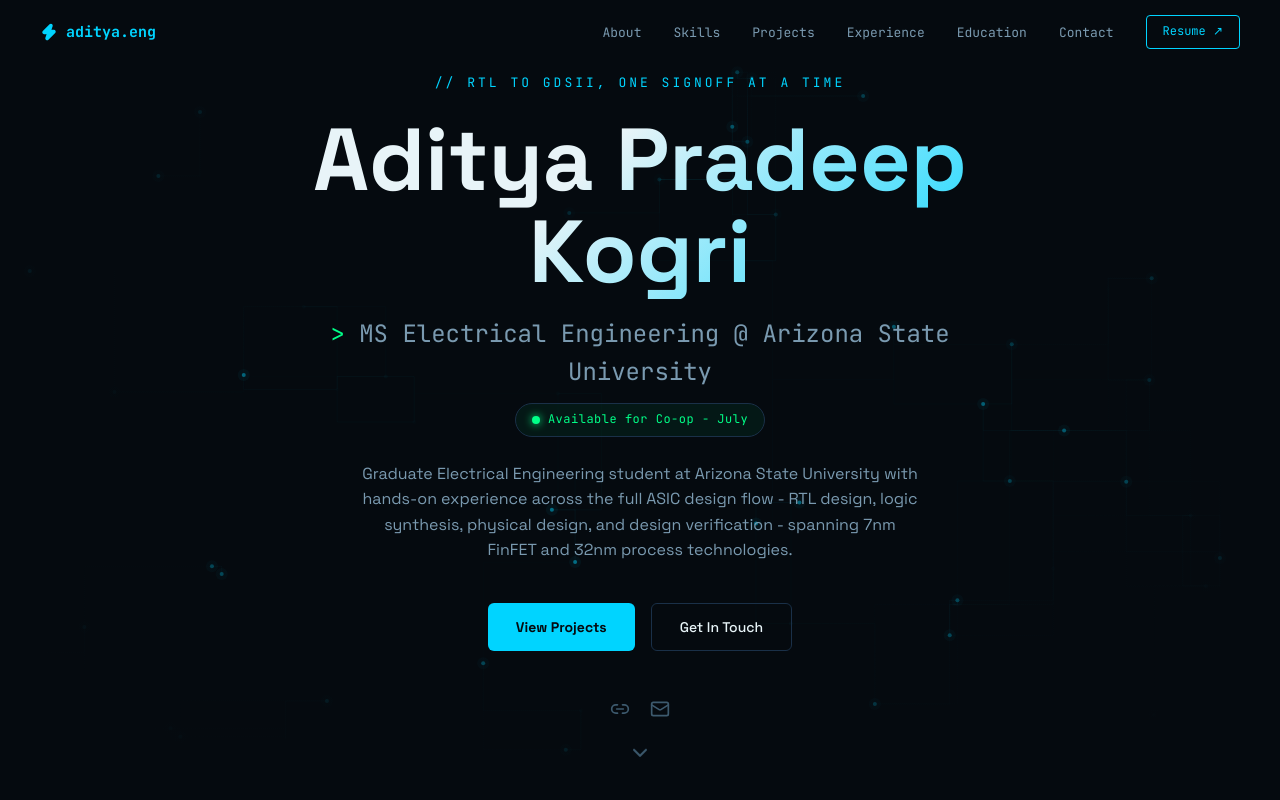
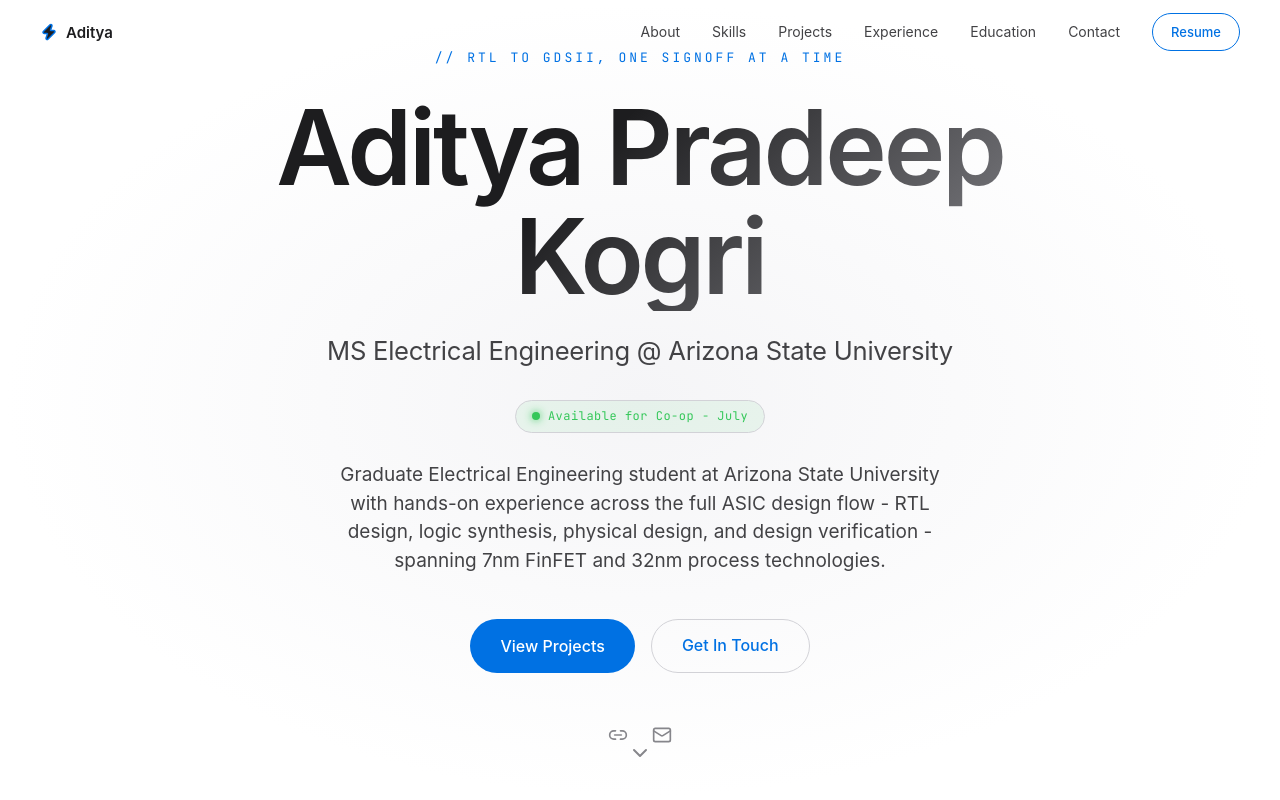
Before and after one commit to adityapkogri336/Portfolio, a React app: page / in a window 1280 px wide. Shown: the top 800 px of the page. Built offline with nearby package versions, Linux system fonts and the light colour scheme; the HTML template or start-up script is replaced by a standard one.

Commit message:
changed the theme and the styling and the fonts style(monochrome)

```diff
--- a/src/components/About.tsx
+++ b/src/components/About.tsx
@@ -5,13 +5,13 @@ export default function About() {
   const grad = education[0];
 
   return (
-    <section id="about" style={{ padding: "100px 2rem", maxWidth: 1100, margin: "0 auto" }}>
+    <section id="about" style={{ padding: "140px 2rem", maxWidth: 1100, margin: "0 auto" }}>
       {/* Section header */}
       <div style={{ marginBottom: 60 }}>
         <p style={{ fontFamily: "var(--font-mono)", fontSize: 12, color: "var(--accent-cyan)", letterSpacing: 3, textTransform: "uppercase", marginBottom: 8 }}>
           01. about
         </p>
-        <h2 style={{ fontSize: "clamp(1.8rem, 4vw, 2.5rem)", fontWeight: 700, color: "var(--text-primary)" }}>
+        <h2 style={{ fontSize: "clamp(2.2rem, 5vw, 3.2rem)", fontWeight: 600, letterSpacing: "-0.02em", color: "var(--text-primary)" }}>
           Who I Am
         </h2>
         <div style={{ width: 48, height: 3, background: "var(--accent-cyan)", marginTop: 12, borderRadius: 2 }} />
--- a/src/components/Education.tsx
+++ b/src/components/Education.tsx
@@ -3,12 +3,12 @@ import { FileText, Award } from "lucide-react";
 
 export default function Education() {
   return (
-    <section id="education" style={{ padding: "100px 2rem", maxWidth: 1100, margin: "0 auto" }}>
+    <section id="education" style={{ padding: "140px 2rem", maxWidth: 1100, margin: "0 auto" }}>
       <div style={{ marginBottom: 60 }}>
         <p style={{ fontFamily: "var(--font-mono)", fontSize: 12, color: "var(--accent-cyan)", letterSpacing: 3, textTransform: "uppercase", marginBottom: 8 }}>
           05. education
         </p>
-        <h2 style={{ fontSize: "clamp(1.8rem, 4vw, 2.5rem)", fontWeight: 700 }}>
+        <h2 style={{ fontSize: "clamp(2.2rem, 5vw, 3.2rem)", fontWeight: 600, letterSpacing: "-0.02em" }}>
           Education
         </h2>
         <div style={{ width: 48, height: 3, background: "var(--accent-cyan)", marginTop: 12, borderRadius: 2 }} />
@@ -70,8 +70,8 @@ export default function Education() {
                   {edu.coursework.map((c) => (
                     <span key={c} style={{
                       padding: "3px 10px",
-                      background: "rgba(0,212,255,0.06)",
-                      border: "1px solid rgba(0,212,255,0.15)",
+                      background: "rgba(0,0,0,0.035)",
+                      border: "1px solid rgba(0,0,0,0.12)",
                       borderRadius: 4,
                       fontFamily: "var(--font-mono)", fontSize: 11,
                       color: "var(--text-muted)",
--- a/src/components/Experience.tsx
+++ b/src/components/Experience.tsx
@@ -4,7 +4,7 @@ import { Briefcase, FlaskConical } from "lucide-react";
 export default function Experience() {
   return (
     <section id="experience" style={{
-      padding: "100px 2rem",
+      padding: "140px 2rem",
       background: "var(--bg-secondary)",
       borderTop: "1px solid var(--border)",
       borderBottom: "1px solid var(--border)",
@@ -14,7 +14,7 @@ export default function Experience() {
           <p style={{ fontFamily: "var(--font-mono)", fontSize: 12, color: "var(--accent-cyan)", letterSpacing: 3, textTransform: "uppercase", marginBottom: 8 }}>
             04. experience
           </p>
-          <h2 style={{ fontSize: "clamp(1.8rem, 4vw, 2.5rem)", fontWeight: 700 }}>
+          <h2 style={{ fontSize: "clamp(2.2rem, 5vw, 3.2rem)", fontWeight: 600, letterSpacing: "-0.02em" }}>
             Where I've Worked
           </h2>
           <div style={{ width: 48, height: 3, background: "var(--accent-cyan)", marginTop: 12, borderRadius: 2 }} />
--- a/src/components/Hero.tsx
+++ b/src/components/Hero.tsx
@@ -1,90 +1,5 @@
-import { useEffect, useRef } from "react";
 import { Link2, Mail, ChevronDown } from "lucide-react";
 import { personalInfo } from "../data/portfolio";
-
-function CircuitCanvas() {
-  const canvasRef = useRef<HTMLCanvasElement>(null);
-
-  useEffect(() => {
-    const canvas = canvasRef.current;
-    if (!canvas) return;
-    const ctx = canvas.getContext("2d");
-    if (!ctx) return;
-
-    const resize = () => {
-      canvas.width = window.innerWidth;
-      canvas.height = window.innerHeight;
-    };
-    resize();
-    window.addEventListener("resize", resize);
-
-    const nodes: { x: number; y: number; vx: number; vy: number; pulse: number }[] = [];
-    const COUNT = 60;
-    for (let i = 0; i < COUNT; i++) {
-      nodes.push({
-        x: Math.random() * canvas.width,
-        y: Math.random() * canvas.height,
-        vx: (Math.random() - 0.5) * 0.3,
-        vy: (Math.random() - 0.5) * 0.3,
-        pulse: Math.random() * Math.PI * 2,
-      });
-    }
-
-    let frame = 0;
-    let raf: number;
-    const draw = () => {
-      ctx.clearRect(0, 0, canvas.width, canvas.height);
-      frame++;
-
-      nodes.forEach((n) => {
-        n.x += n.vx;
-        n.y += n.vy;
-        n.pulse += 0.02;
-        if (n.x < 0 || n.x > canvas.width) n.vx *= -1;
-        if (n.y < 0 || n.y > canvas.height) n.vy *= -1;
-      });
-
-      for (let i = 0; i < nodes.length; i++) {
-        for (let j = i + 1; j < nodes.length; j++) {
-          const dx = nodes[i].x - nodes[j].x;
-          const dy = nodes[i].y - nodes[j].y;
-          const dist = Math.sqrt(dx * dx + dy * dy);
-          if (dist < 180) {
-            const alpha = (1 - dist / 180) * 0.15;
-            ctx.beginPath();
-            ctx.strokeStyle = `rgba(0, 212, 255, ${alpha})`;
-            ctx.lineWidth = 0.5;
-            ctx.moveTo(nodes[i].x, nodes[i].y);
-            // Draw right-angle circuit path
-            ctx.lineTo(nodes[i].x, nodes[j].y);
-            ctx.lineTo(nodes[j].x, nodes[j].y);
-            ctx.stroke();
-          }
-        }
-      }
-
-      nodes.forEach((n) => {
-        const glow = 0.4 + 0.4 * Math.sin(n.pulse);
-        ctx.beginPath();
-        ctx.arc(n.x, n.y, 2, 0, Math.PI * 2);
-        ctx.fillStyle = `rgba(0, 212, 255, ${glow})`;
-        ctx.fill();
-
-        ctx.beginPath();
-        ctx.arc(n.x, n.y, 6, 0, Math.PI * 2);
-        ctx.fillStyle = `rgba(0, 212, 255, ${glow * 0.1})`;
-        ctx.fill();
-      });
-
-      raf = requestAnimationFrame(draw);
-    };
-
-    draw();
-    return () => { cancelAnimationFrame(raf); window.removeEventListener("resize", resize); };
-  }, []);
-
-  return <canvas ref={canvasRef} style={{ position: "absolute", inset: 0, opacity: 0.6 }} />;
-}
 
 export default function Hero() {
   const scrollDown = () => {
@@ -96,52 +11,44 @@ export default function Hero() {
       position: "relative", minHeight: "100vh",
       display: "flex", alignItems: "center", justifyContent: "center",
       overflow: "hidden",
+      background: "radial-gradient(ellipse at center, var(--bg-secondary) 0%, var(--bg-primary) 70%)",
     }}>
-      <CircuitCanvas />
-
-      {/* Gradient overlay */}
-      <div style={{
-        position: "absolute", inset: 0,
-        background: "radial-gradient(ellipse at center, transparent 40%, var(--bg-primary) 80%)",
-      }} />
-
       {/* Content */}
       <div style={{
         position: "relative", zIndex: 1, textAlign: "center",
-        padding: "2rem", maxWidth: 800,
+        padding: "2rem", maxWidth: 820,
       }}>
         <p style={{
           fontFamily: "var(--font-mono)", fontSize: 13,
-          color: "var(--accent-cyan)", marginBottom: 20,
+          color: "var(--accent-cyan)", marginBottom: 24,
           letterSpacing: 3, textTransform: "uppercase",
         }}>
           {personalInfo.tagline}
         </p>
 
         <h1 style={{
-          fontSize: "clamp(2.8rem, 8vw, 5.5rem)", fontWeight: 700,
-          lineHeight: 1.05, marginBottom: 16,
-          background: "linear-gradient(135deg, #e8f4f8 40%, var(--accent-cyan))",
+          fontSize: "clamp(3rem, 9vw, 6.5rem)", fontWeight: 600,
+          lineHeight: 1.05, marginBottom: 20, letterSpacing: "-0.03em",
+          background: "linear-gradient(135deg, #1d1d1f 40%, #86868b)",
           WebkitBackgroundClip: "text", WebkitTextFillColor: "transparent",
         }}>
           {personalInfo.name}
         </h1>
 
         <h2 style={{
-          fontSize: "clamp(1.1rem, 3vw, 1.5rem)", fontWeight: 400,
-          color: "var(--text-secondary)", marginBottom: 12,
-          fontFamily: "var(--font-mono)",
+          fontSize: "clamp(1.2rem, 3vw, 1.6rem)", fontWeight: 400,
+          color: "var(--text-secondary)", marginBottom: 28,
+          letterSpacing: "-0.01em",
         }}>
-          <span style={{ color: "var(--accent-green)" }}>&gt; </span>
           {personalInfo.title} @ {personalInfo.university}
         </h2>
 
         <div style={{
           display: "inline-flex", alignItems: "center", gap: 8,
-          padding: "6px 16px", marginBottom: 24,
+          padding: "6px 16px", marginBottom: 28,
           border: "1px solid var(--border)",
-          borderRadius: 20,
-          background: "rgba(0,255,136,0.06)",
+          borderRadius: 980,
+          background: "rgba(52,199,89,0.08)",
         }}>
           <span style={{
             width: 8, height: 8, borderRadius: "50%",
@@ -157,44 +64,45 @@ export default function Hero() {
         </div>
 
         <p style={{
-          fontSize: 16, color: "var(--text-secondary)",
-          marginBottom: 40, maxWidth: 560, margin: "0 auto 40px",
+          fontSize: 19, color: "var(--text-secondary)",
+          marginBottom: 44, maxWidth: 600, margin: "0 auto 44px",
+          lineHeight: 1.5,
         }}>
           {personalInfo.bio}
         </p>
 
         {/* CTAs */}
-        <div style={{ display: "flex", gap: 16, justifyContent: "center", flexWrap: "wrap", marginBottom: 48 }}>
+        <div style={{ display: "flex", gap: 16, justifyContent: "center", flexWrap: "wrap", marginBottom: 52 }}>
           <button onClick={() => document.querySelector("#projects")?.scrollIntoView({ behavior: "smooth" })}
             style={{
-              padding: "12px 28px",
-              background: "var(--accent-cyan)", color: "var(--bg-primary)",
-              border: "none", borderRadius: 6, fontWeight: 700,
-              fontFamily: "var(--font-display)", fontSize: 14,
+              padding: "13px 30px",
+              background: "var(--accent-cyan)", color: "#ffffff",
+              border: "none", borderRadius: 980, fontWeight: 500,
+              fontFamily: "var(--font-display)", fontSize: 16,
               cursor: "pointer", transition: "all 0.2s",
             }}
-            onMouseEnter={e => (e.currentTarget.style.transform = "translateY(-2px)")}
-            onMouseLeave={e => (e.currentTarget.style.transform = "translateY(0)")}
+            onMouseEnter={e => (e.currentTarget.style.opacity = "0.85")}
+            onMouseLeave={e => (e.currentTarget.style.opacity = "1")}
           >
             View Projects
           </button>
           <a href={`mailto:${personalInfo.email}`}
             style={{
-              padding: "12px 28px",
-              background: "transparent", color: "var(--text-primary)",
-              border: "1px solid var(--border)", borderRadius: 6,
-              fontFamily: "var(--font-display)", fontSize: 14, fontWeight: 500,
+              padding: "13px 30px",
+              background: "transparent", color: "var(--accent-cyan)",
+              border: "1px solid var(--border)", borderRadius: 980,
+              fontFamily: "var(--font-display)", fontSize: 16, fontWeight: 500,
               cursor: "pointer", transition: "all 0.2s", display: "inline-block",
             }}
-            onMouseEnter={e => { (e.currentTarget as HTMLElement).style.borderColor = "var(--accent-cyan)"; (e.currentTarget as HTMLElement).style.color = "var(--accent-cyan)"; }}
-            onMouseLeave={e => { (e.currentTarget as HTMLElement).style.borderColor = "var(--border)"; (e.currentTarget as HTMLElement).style.color = "var(--text-primary)"; }}
+            onMouseEnter={e => { (e.currentTarget as HTMLElement).style.borderColor = "var(--accent-cyan)"; }}
+            onMouseLeave={e => { (e.currentTarget as HTMLElement).style.borderColor = "var(--border)"; }}
           >
             Get In Touch
           </a>
         </div>
 
         {/* Social links */}
-        <div style={{ display: "flex", gap: 20, justifyContent: "center" }}>
+        <div style={{ display: "flex", gap: 24, justifyContent: "center" }}>
           {[
             { icon: <Link2 size={20} />, href: personalInfo.linkedin, label: "LinkedIn" },
             { icon: <Mail size={20} />, href: `mailto:${personalInfo.email}`, label: "Email" },
--- a/src/components/Navbar.tsx
+++ b/src/components/Navbar.tsx
@@ -31,7 +31,7 @@ export default function Navbar() {
   return (
     <nav style={{
       position: "fixed", top: 0, left: 0, right: 0, zIndex: 100,
-      background: scrolled ? "rgba(5,10,15,0.95)" : "transparent",
+      background: scrolled ? "rgba(255,255,255,0.85)" : "transparent",
       borderBottom: scrolled ? "1px solid var(--border)" : "none",
       backdropFilter: scrolled ? "blur(12px)" : "none",
       transition: "all 0.3s ease",
@@ -46,11 +46,11 @@ export default function Navbar() {
         <button onClick={() => handleNav("#hero")} style={{
           background: "none", border: "none", cursor: "pointer",
           display: "flex", alignItems: "center", gap: 8,
-          fontFamily: "var(--font-mono)", fontSize: 15, fontWeight: 700,
-          color: "var(--accent-cyan)",
+          fontFamily: "var(--font-display)", fontSize: 15, fontWeight: 600,
+          color: "var(--text-primary)",
         }}>
-          <Zap size={18} fill="currentColor" />
-          {personalInfo.name.split(" ")[0].toLowerCase()}.eng
+          <Zap size={18} fill="currentColor" color="var(--accent-cyan)" />
+          {personalInfo.name.split(" ")[0]}
         </button>
 
         {/* Desktop Links */}
@@ -58,7 +58,7 @@ export default function Navbar() {
           {navLinks.map((l) => (
             <button key={l.href} onClick={() => handleNav(l.href)} style={{
               background: "none", border: "none", cursor: "pointer",
-              fontFamily: "var(--font-mono)", fontSize: 13,
+              fontFamily: "var(--font-display)", fontSize: 14,
               color: active === l.href ? "var(--accent-cyan)" : "var(--text-secondary)",
               transition: "color 0.2s",
             }}
@@ -69,17 +69,17 @@ export default function Navbar() {
             </button>
           ))}
           <a href={personalInfo.resumeUrl} target="_blank" rel="noopener noreferrer" style={{
-            padding: "6px 16px",
+            padding: "8px 18px",
             border: "1px solid var(--accent-cyan)",
             color: "var(--accent-cyan)",
-            fontFamily: "var(--font-mono)", fontSize: 12,
-            borderRadius: 4, transition: "all 0.2s",
+            fontFamily: "var(--font-display)", fontSize: 13, fontWeight: 500,
+            borderRadius: 980, transition: "all 0.2s",
             background: "transparent",
           }}
-          onMouseEnter={e => { (e.currentTarget as HTMLElement).style.background = "var(--accent-cyan)"; (e.currentTarget as HTMLElement).style.color = "var(--bg-primary)"; }}
+          onMouseEnter={e => { (e.currentTarget as HTMLElement).style.background = "var(--accent-cyan)"; (e.currentTarget as HTMLElement).style.color = "#ffffff"; }}
           onMouseLeave={e => { (e.currentTarget as HTMLElement).style.background = "transparent"; (e.currentTarget as HTMLElement).style.color = "var(--accent-cyan)"; }}
           >
-            Resume ↗
+            Resume
           </a>
         </div>
 
@@ -103,7 +103,7 @@ export default function Navbar() {
           {navLinks.map((l) => (
             <button key={l.href} onClick={() => handleNav(l.href)} style={{
               background: "none", border: "none", cursor: "pointer", textAlign: "left",
-              fontFamily: "var(--font-mono)", fontSize: 14,
+              fontFamily: "var(--font-display)", fontSize: 15,
               color: "var(--text-secondary)",
             }}>
               {l.label}
--- a/src/components/Projects.tsx
+++ b/src/components/Projects.tsx
@@ -10,12 +10,12 @@ interface ProjectsProps {
 
 export default function Projects({ onSelectProject }: ProjectsProps) {
   return (
-    <section id="projects" style={{ padding: "100px 2rem", maxWidth: 1100, margin: "0 auto" }}>
+    <section id="projects" style={{ padding: "140px 2rem", maxWidth: 1100, margin: "0 auto" }}>
       <div style={{ marginBottom: 48 }}>
         <p style={{ fontFamily: "var(--font-mono)", fontSize: 12, color: "var(--accent-cyan)", letterSpacing: 3, textTransform: "uppercase", marginBottom: 8 }}>
           03. projects
         </p>
-        <h2 style={{ fontSize: "clamp(1.8rem, 4vw, 2.5rem)", fontWeight: 700 }}>
+        <h2 style={{ fontSize: "clamp(2.2rem, 5vw, 3.2rem)", fontWeight: 600, letterSpacing: "-0.02em" }}>
           What I've Built
         </h2>
         <div style={{ width: 48, height: 3, background: "var(--accent-cyan)", marginTop: 12, borderRadius: 2 }} />
@@ -73,8 +73,8 @@ export default function Projects({ onSelectProject }: ProjectsProps) {
               {project.tags.map((tag) => (
                 <span key={tag} style={{
                   padding: "3px 10px",
-                  background: "rgba(0,212,255,0.06)",
-                  border: "1px solid rgba(0,212,255,0.15)",
+                  background: "rgba(0,0,0,0.035)",
+                  border: "1px solid rgba(0,0,0,0.12)",
                   borderRadius: 4,
                   fontFamily: "var(--font-mono)", fontSize: 11,
                   color: "var(--text-muted)",
--- a/src/components/Skills.tsx
+++ b/src/components/Skills.tsx
@@ -2,16 +2,16 @@ import { skills } from "../data/portfolio";
 import { Cpu, Code2, Wrench, Layers } from "lucide-react";
 
 const categories = [
-  { key: "hardware" as const, label: "Hardware & EE", icon: <Cpu size={18} />, color: "#00d4ff" },
-  { key: "software" as const, label: "Software & Programming", icon: <Code2 size={18} />, color: "#00ff88" },
-  { key: "tools" as const, label: "Tools & Platforms", icon: <Wrench size={18} />, color: "#a78bfa" },
-  { key: "domains" as const, label: "Domains", icon: <Layers size={18} />, color: "#fb923c" },
+  { key: "hardware" as const, label: "Hardware & EE", icon: <Cpu size={18} />, color: "#1d1d1f" },
+  { key: "software" as const, label: "Software & Programming", icon: <Code2 size={18} />, color: "#424245" },
+  { key: "tools" as const, label: "Tools & Platforms", icon: <Wrench size={18} />, color: "#6e6e73" },
+  { key: "domains" as const, label: "Domains", icon: <Layers size={18} />, color: "#86868b" },
 ];
 
 export default function Skills() {
   return (
     <section id="skills" style={{
-      padding: "100px 2rem",
+      padding: "140px 2rem",
       background: "var(--bg-secondary)",
       borderTop: "1px solid var(--border)",
       borderBottom: "1px solid var(--border)",
@@ -21,7 +21,7 @@ export default function Skills() {
           <p style={{ fontFamily: "var(--font-mono)", fontSize: 12, color: "var(--accent-cyan)", letterSpacing: 3, textTransform: "uppercase", marginBottom: 8 }}>
             02. skills
           </p>
-          <h2 style={{ fontSize: "clamp(1.8rem, 4vw, 2.5rem)", fontWeight: 700 }}>
+          <h2 style={{ fontSize: "clamp(2.2rem, 5vw, 3.2rem)", fontWeight: 600, letterSpacing: "-0.02em" }}>
             Technical Arsenal
           </h2>
           <div style={{ width: 48, height: 3, background: "var(--accent-cyan)", marginTop: 12, borderRadius: 2 }} />
--- a/src/index.css
+++ b/src/index.css
@@ -1,4 +1,4 @@
-@import url('https://fonts.googleapis.com/css2?family=JetBrains+Mono:wght@300;400;500;700&family=Space+Grotesk:wght@300;400;500;600;700&display=swap');
+@import url('https://fonts.googleapis.com/css2?family=JetBrains+Mono:wght@300;400;500;700&display=swap');
 
 *, *::before, *::after {
   box-sizing: border-box;
@@ -7,18 +7,18 @@
 }
 
 :root {
-  --bg-primary: #050a0f;
-  --bg-secondary: #0a1420;
-  --bg-card: #0d1a26;
-  --accent-cyan: #00d4ff;
-  --accent-green: #00ff88;
-  --accent-purple: #7b5ea7;
-  --text-primary: #e8f4f8;
-  --text-secondary: #7a9ab0;
-  --text-muted: #3d5a6e;
-  --border: #1a3048;
-  --border-glow: rgba(0, 212, 255, 0.3);
-  --font-display: 'Space Grotesk', sans-serif;
+  --bg-primary: #ffffff;
+  --bg-secondary: #f5f5f7;
+  --bg-card: #ffffff;
+  --accent-cyan: #0071e3;
+  --accent-green: #34c759;
+  --accent-purple: #6e6e73;
+  --text-primary: #1d1d1f;
+  --text-secondary: #424245;
+  --text-muted: #86868b;
+  --border: #d2d2d7;
+  --border-glow: rgba(0, 113, 227, 0.25);
+  --font-display: -apple-system, BlinkMacSystemFont, 'SF Pro Display', 'Segoe UI', Roboto, Helvetica, Arial, sans-serif;
   --font-mono: 'JetBrains Mono', monospace;
 }
 
@@ -32,6 +32,8 @@ body {
   font-family: var(--font-display);
   line-height: 1.6;
   overflow-x: hidden;
+  -webkit-font-smoothing: antialiased;
+  -moz-osx-font-smoothing: grayscale;
 }
 
 ::selection {
```
Also changed, not shown: src/components/Contact.tsx (+7 -7 lines), src/components/ProjectDetail.tsx (+8 -8 lines).
